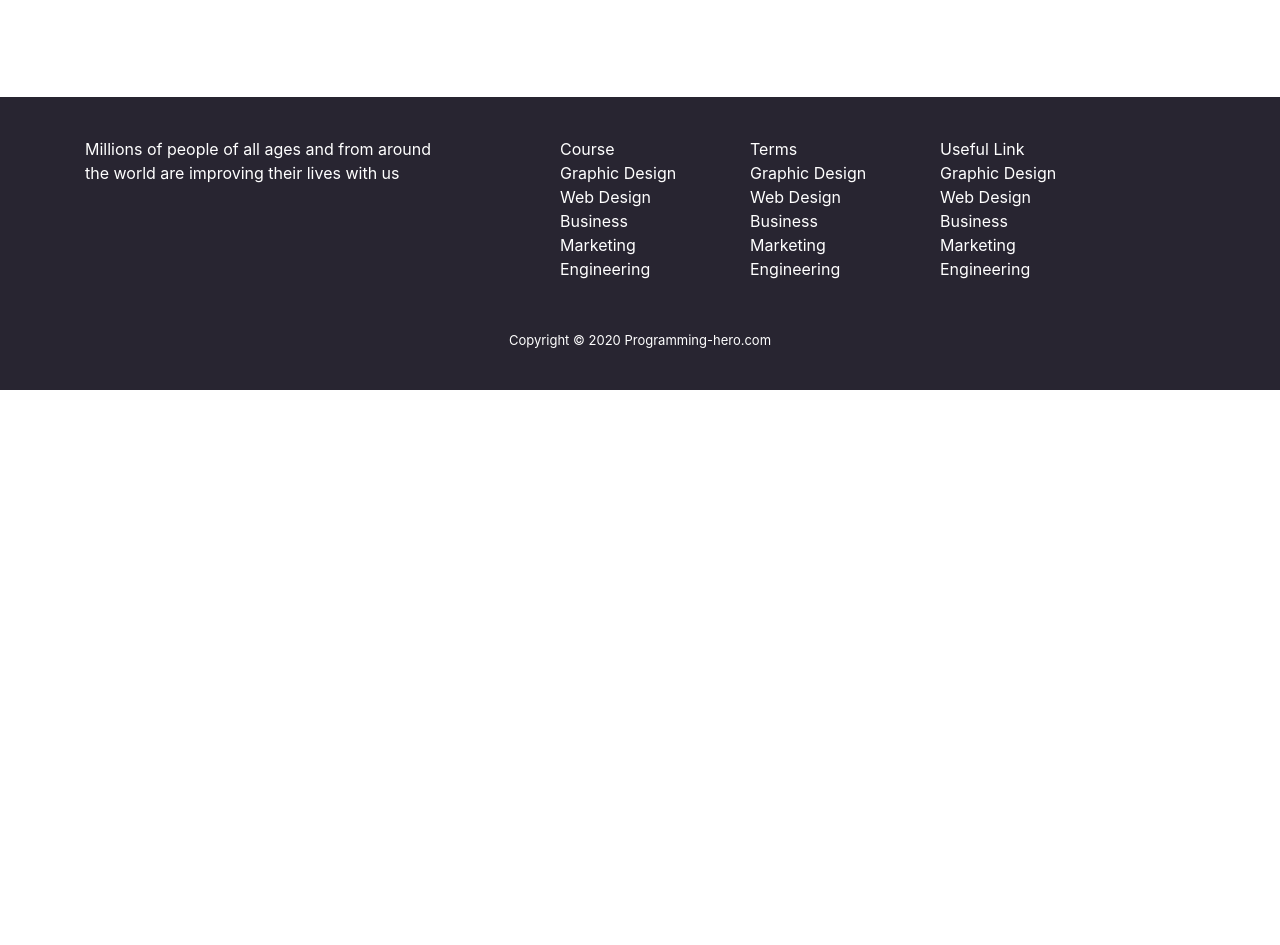
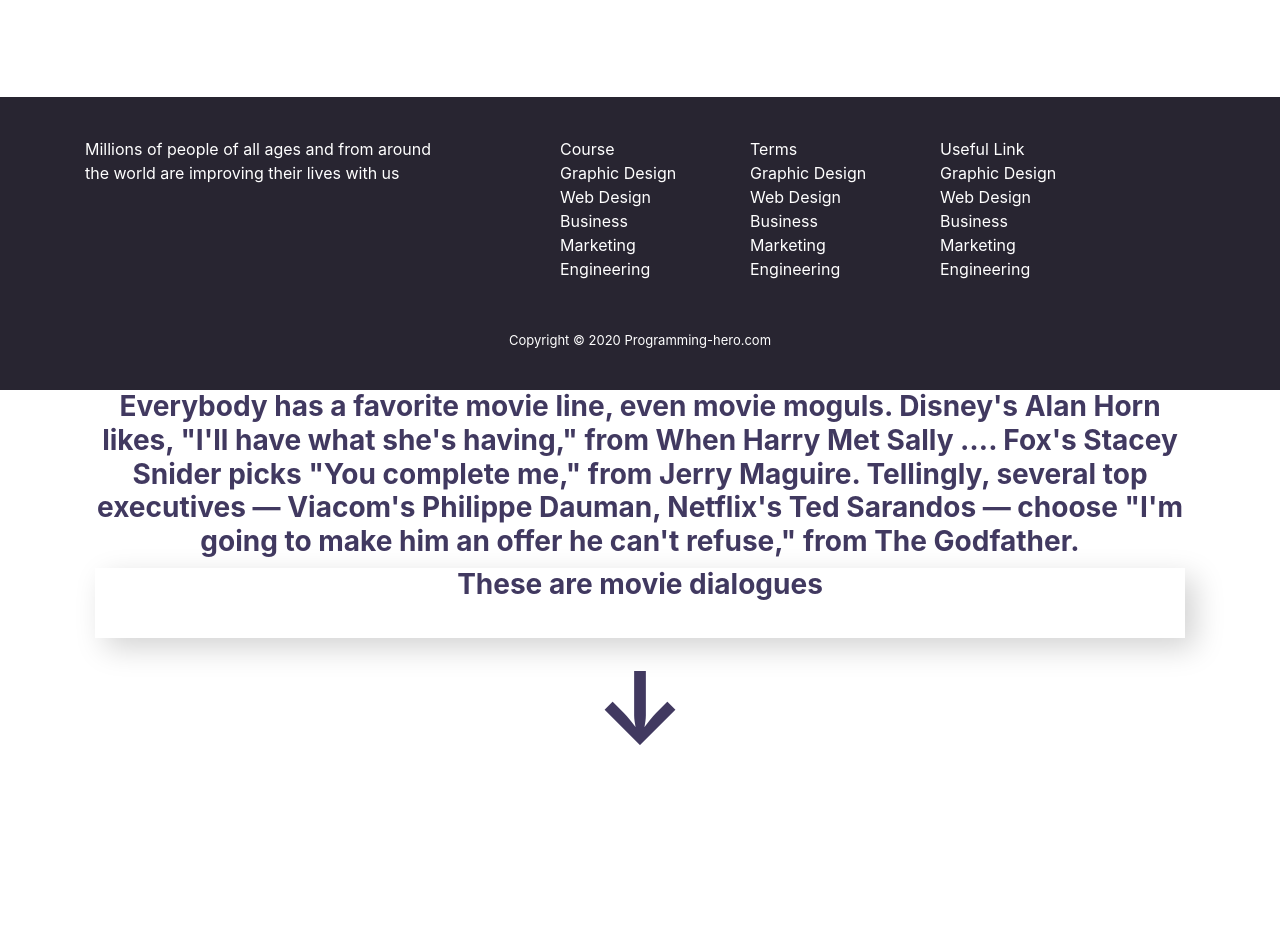
Before and after one commit to limon-programming-hero/Electronic-School, a plain HTML site: page index.html in a window 1280 px wide. Shown: the part 1482-2427 px from the top of the page. Before the commit the page ends 1872 px from the top, so only its background shows below. Drawn offline with nearby package versions, Linux system fonts and the light colour scheme.

Commit message:
extra commit

```diff
--- a/index.html
+++ b/index.html
@@ -192,6 +192,19 @@
   </div>
 
 
+  <div class="container">
+        <h3>Everybody has a favorite movie line, even movie moguls. Disney's Alan Horn likes, "I'll have what she's having," from When Harry Met Sally …. Fox's Stacey Snider picks "You complete me," from Jerry Maguire. Tellingly, several top executives — Viacom's Philippe Dauman, Netflix's Ted Sarandos — choose "I'm going to make him an offer he can't refuse," from The Godfather. </h3>
+        <h3 class="dialogue">
+           These are movie dialogues
+        </h3>
+        <h3 class="arrow"> ↓</h3>
+        <h4 class="right">>Go down!</h4>
+        <h4 class="down">>Last one!</h4>
+        <h4 class="finished">>>Oh noo!! You finished it.</h4>
+    </div>
+
+
+
     <script src="https://code.jquery.com/jquery-3.5.1.slim.min.js" integrity="sha384-DfXdz2htPH0lsSSs5nCTpuj/zy4C+OGpamoFVy38MVBnE+IbbVYUew+OrCXaRkfj" crossorigin="anonymous"></script>
     <script src="https://cdn.jsdelivr.net/npm/popper.js@1.16.0/dist/umd/popper.min.js" integrity="sha384-Q6E9RHvbIyZFJoft+2mJbHaEWldlvI9IOYy5n3zV9zzTtmI3UksdQRVvoxMfooAo" crossorigin="anonymous"></script>
     <script src="https://stackpath.bootstrapcdn.com/bootstrap/4.5.0/js/bootstrap.min.js" integrity="sha384-OgVRvuATP1z7JjHLkuOU7Xw704+h835Lr+6QL9UvYjZE3Ipu6Tp75j7Bh/kR0JKI" crossorigin="anonymous"></script>
--- a/style.css
+++ b/style.css
@@ -88,3 +88,39 @@ footer{
     margin-top: 50px;
     font-size: 13px;
 }
+
+.dialogue{
+    text-align: center;
+    margin: 10px;
+    height: 70px;
+    box-shadow: 10px 10px 30px lightgrey;
+}
+.dialogue:hover{
+    box-shadow:5px 5px 40px rgb(236, 5, 5);
+    color: black;
+}
+.arrow{
+    font-size: 100px;
+}
+.right,.down,.finished{
+    color: white;
+    height: 50px;
+}
+.right:hover{
+    color: blueviolet;
+    text-align: end;
+    box-shadow: 10px 10px 30px lightblue;
+    padding: 10px;
+}
+.down:hover{
+    color: rgb(72, 35, 107);
+    text-align: center;
+    box-shadow: 10px 10px 30px rgb(210, 212, 81);
+    padding: 10px;
+}
+.finished:hover{
+    color: rgb(72, 35, 107);
+    text-align: center;
+    box-shadow: 10px 10px 30px rgb(74, 185, 59);
+    padding: 10px;
+}
```
